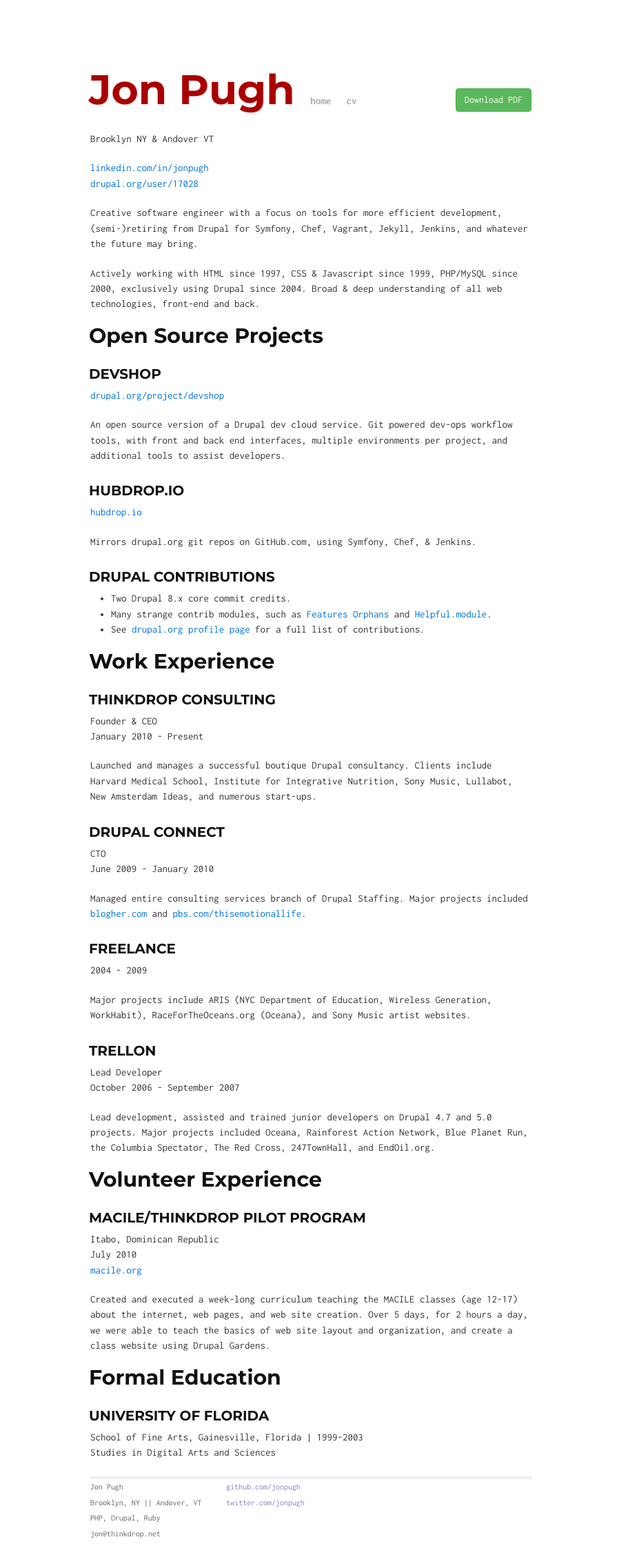
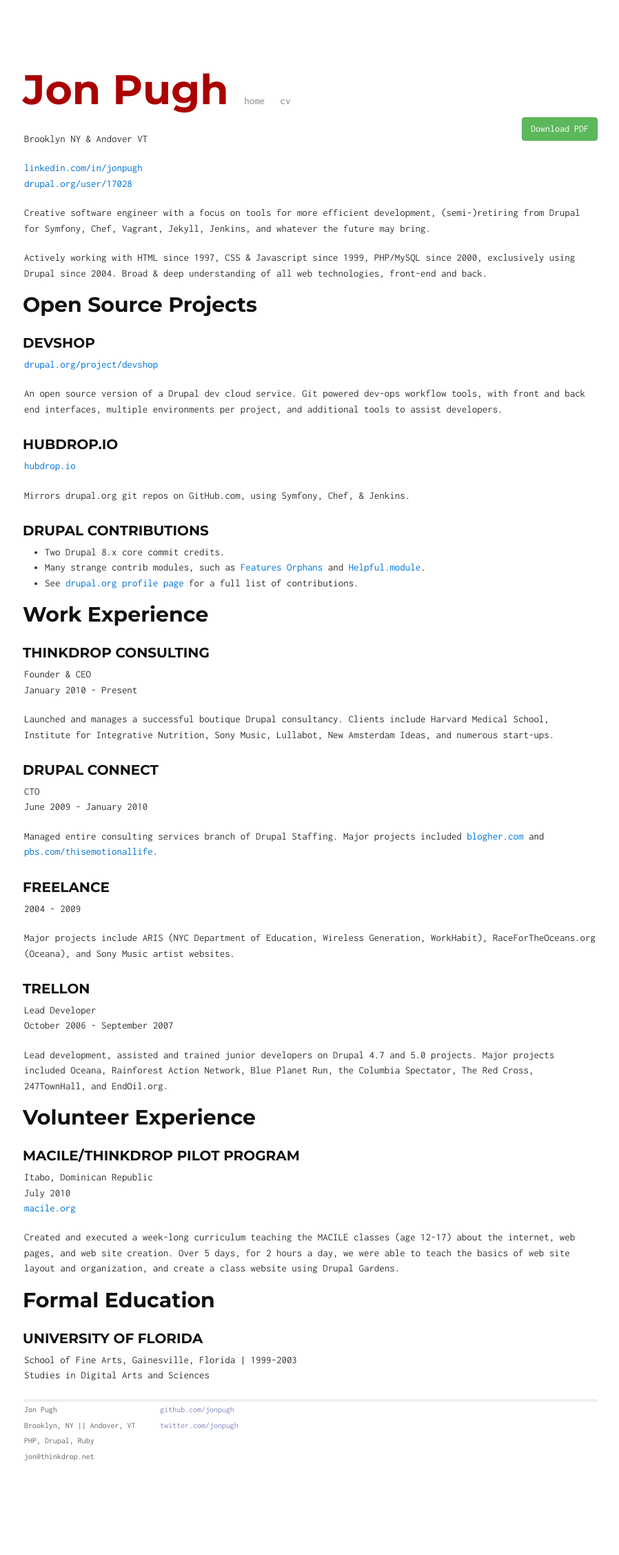
Before and after one commit to jonpugh/jonpugh.github.io, a Jekyll site: the page built from cv/index.md, in a window 1280 px wide. Shown: the whole page at 69% size, without its empty margins (189-1087 px from the left). Built offline with Jekyll 4.4.1, drawn with Linux system fonts in a browser that asks for light colours; Markdown is read by kramdown in place of the engine named in the settings; after the commit the page ends 2142 px from its top, so only the background shows below that.

Commit message:
css fixes.

```diff
--- a/css/main.css
+++ b/css/main.css
@@ -40,7 +40,7 @@
   margin: 3em auto 2em;
   line-height: 1.5em;
   max-width: 50%;
-  min-width: 35em;
+  min-width: 65%;
   position: relative;
 }
 
@@ -140,10 +140,7 @@
 }
 
 a.download {
-  position: absolute;
-  right: 0px;
-  top: 2em;
-
+  float: right;
   display: inline-block;
   margin-bottom: 0;
   font-weight: 400;
```
